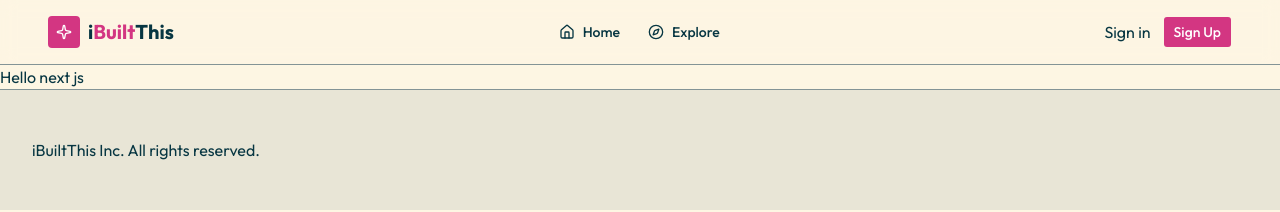
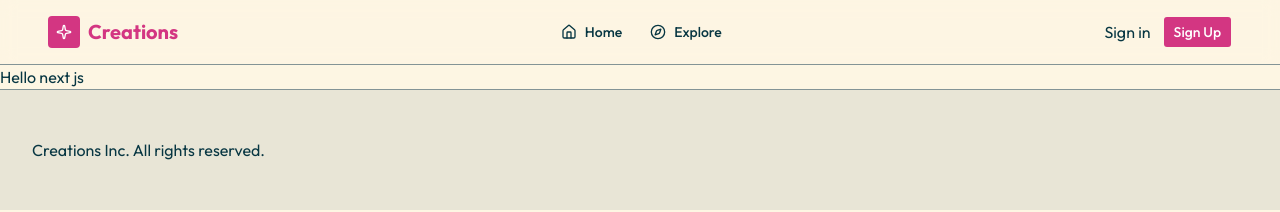
Before and after one commit to Rawat890/products-website-nextjs, a Next.js app: page / in a window 1280 px wide. Shown: the top 212 px of the page. Built offline with nearby package versions, Linux system fonts and the light colour scheme; no server answers.

Commit message:
feat: update branding from "iBuiltThis" to "Creations" in layout, footer, and header components

```diff
--- a/app/layout.tsx
+++ b/app/layout.tsx
@@ -8,7 +8,7 @@ import { ClerkProvider } from "@clerk/nextjs";
 const outfit = Outfit({ subsets: ["latin"] });
 
 export const metadata: Metadata = {
-  title: "iBuiltThis - Share Your Creations, Discover New Launches",
+  title: "Creations - Share Your Creations, Discover New Launches",
   description:
     "A community platform for creators to showcase their apps, AI tools, SaaS products, and creative projects. Authentic launches, real builders, genuine feedback.",
 };
--- a/components/common/footer.tsx
+++ b/components/common/footer.tsx
@@ -1,7 +1,7 @@
 export default function Footer() {
   return (
     <footer className="border-t bg-muted/20 py-12">
-      <div className="wrapper">iBuiltThis Inc. All rights reserved.</div>
+      <div className="wrapper">Creations Inc. All rights reserved.</div>
     </footer>
   );
 }
--- a/components/common/header.tsx
+++ b/components/common/header.tsx
@@ -20,7 +20,7 @@ const Logo = () => {
         <SparkleIcon className="size-4 text-primary-foreground" />
       </div>
       <span className="text-xl font-bold">
-        i<span className="text-primary">Built</span>This
+        <span className="text-primary">Creations</span>
       </span>
     </Link>
   );
```
